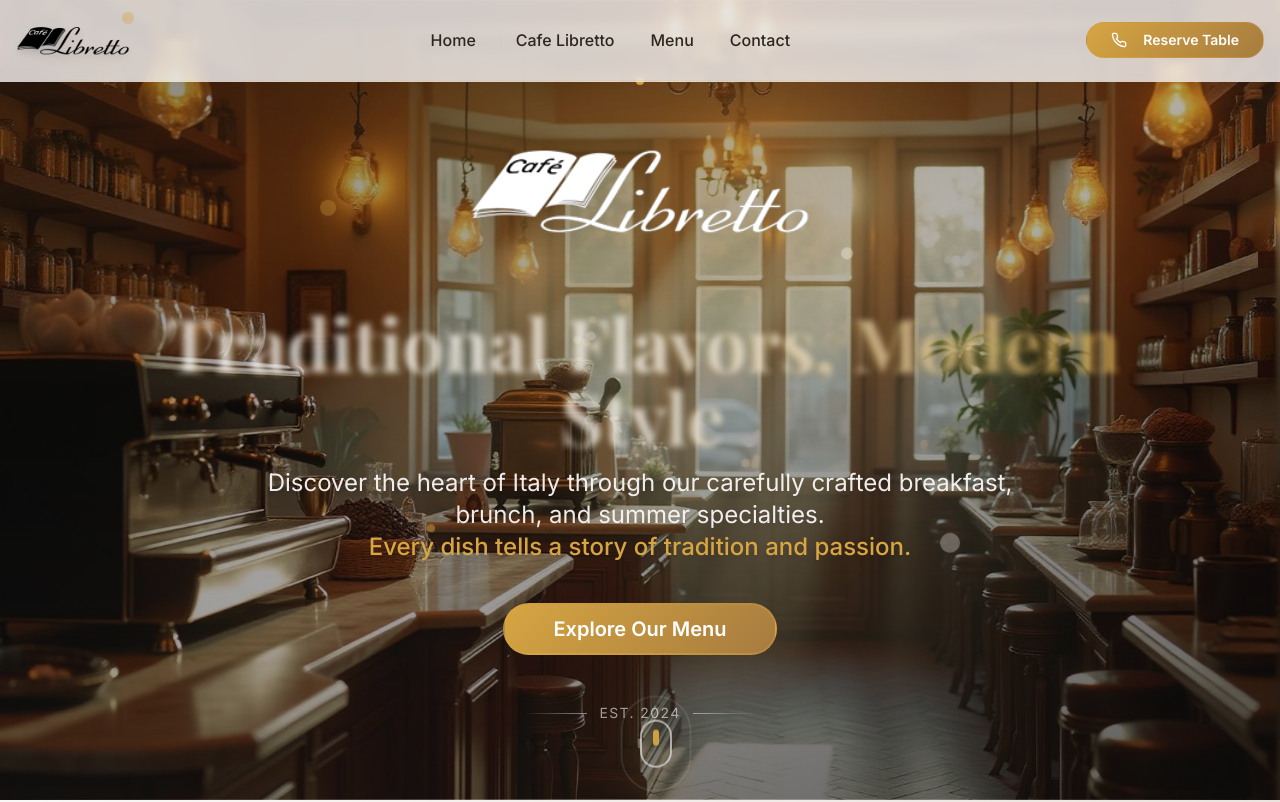
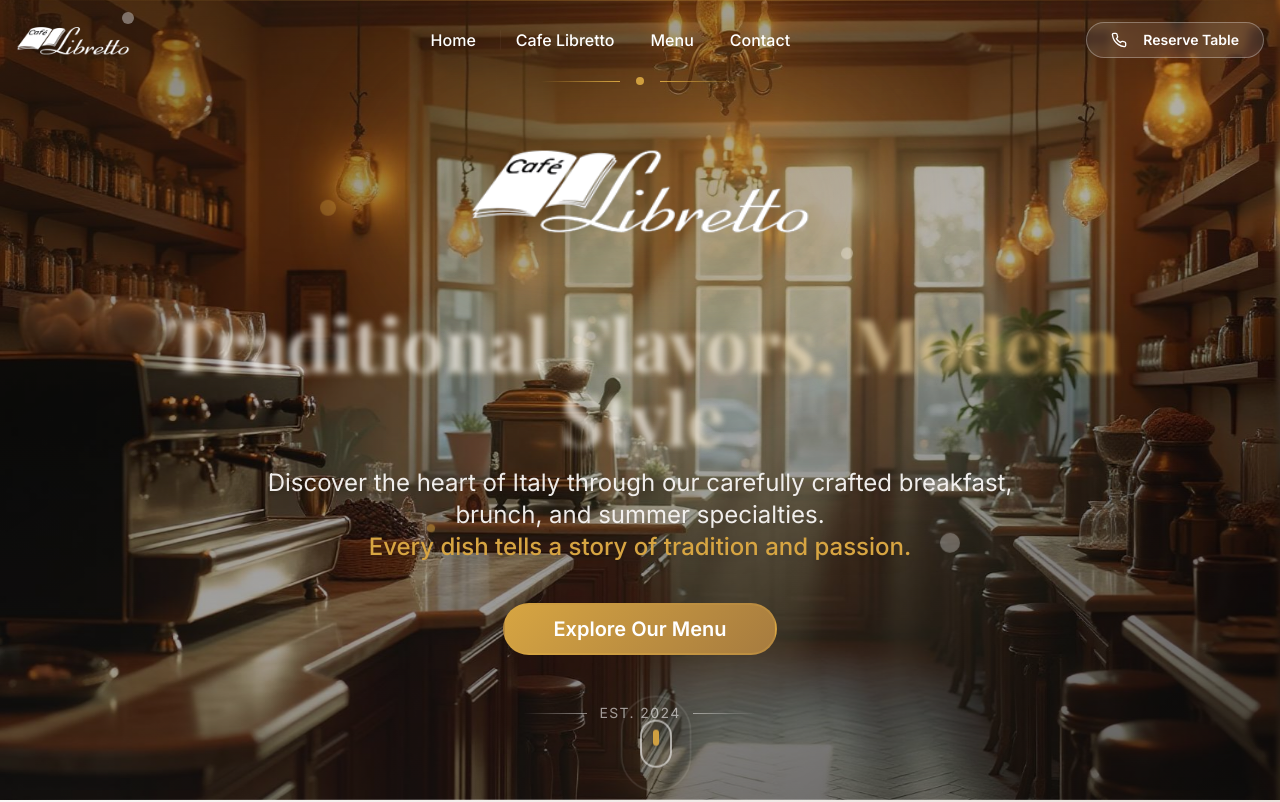
Before and after one commit to bytetechnik/libretto-ristorante-vibes, a React (Vite) app: page / in a window 1280 px wide. Shown: the top 802 px of the page. Built offline with nearby package versions, Linux system fonts and the light colour scheme.

Commit message:
Refactor navbar appearance
Hide the navbar background by default, show white background and black logo on scroll. Show white logo by default.

```diff
--- a/src/components/Navigation.tsx
+++ b/src/components/Navigation.tsx
@@ -25,8 +25,8 @@ const Navigation = () => {
   return (
     <nav className={`fixed top-0 left-0 right-0 z-50 transition-all duration-500 ${
       isScrolled
-        ? 'bg-cream/95 backdrop-blur-xl shadow-elegant border-b border-cappuccino/30'
-        : 'bg-cream/80 backdrop-blur-sm border-b border-cappuccino/10'
+        ? 'bg-white/95 backdrop-blur-xl shadow-elegant border-b border-cappuccino/30'
+        : 'bg-transparent'
     }`}>
       <div className="max-w-7xl mx-auto px-4">
         <div className="flex items-center justify-between h-16 md:h-20">
@@ -34,11 +34,16 @@ const Navigation = () => {
           <div className="flex-shrink-0 group">
             <div className="relative">
               {/* Logo Glow Effect */}
-              <div className="absolute inset-0 bg-italian-gold/20 rounded-full blur-xl scale-150 opacity-0 group-hover:opacity-100 transition-all duration-500"></div>
+              <div className={`absolute inset-0 rounded-full blur-xl scale-150 opacity-0 group-hover:opacity-100 transition-all duration-500 ${
+                isScrolled ? 'bg-italian-gold/20' : 'bg-white/30'
+              }`}></div>
 
-              {/* Main Logo */}
+              {/* Main Logo - Switch between white and black based on scroll */}
               <img
-                src="/lovable-uploads/9ecbe739-3bdf-49bc-a9c7-5e48f6b66f6f.png"
+                src={isScrolled
+                  ? "/lovable-uploads/9ecbe739-3bdf-49bc-a9c7-5e48f6b66f6f.png"
+                  : "/lovable-uploads/cdb32fff-8cdf-4c49-9efd-a02207927c65.png"
+                }
                 alt="Café Libretto"
                 className={`relative transition-all duration-500 drop-shadow-lg group-hover:drop-shadow-2xl ${
                   isScrolled
@@ -48,8 +53,12 @@ const Navigation = () => {
               />
 
               {/* Decorative Elements */}
-              <div className="absolute -top-1 -right-1 w-3 h-3 bg-italian-gold rounded-full opacity-0 group-hover:opacity-100 transition-all duration-300 animate-pulse"></div>
-              <div className="absolute -bottom-1 -left-1 w-2 h-2 bg-warm-gold rounded-full opacity-0 group-hover:opacity-80 transition-all duration-500 delay-100"></div>
+              <div className={`absolute -top-1 -right-1 w-3 h-3 rounded-full opacity-0 group-hover:opacity-100 transition-all duration-300 animate-pulse ${
+                isScrolled ? 'bg-italian-gold' : 'bg-white'
+              }`}></div>
+              <div className={`absolute -bottom-1 -left-1 w-2 h-2 rounded-full opacity-0 group-hover:opacity-80 transition-all duration-500 delay-100 ${
+                isScrolled ? 'bg-warm-gold' : 'bg-white/80'
+              }`}></div>
             </div>
           </div>
 
@@ -59,20 +68,32 @@ const Navigation = () => {
               <a
                 key={item.label}
                 href={item.href}
-                className="relative px-4 py-2 mx-1 font-inter text-coffee hover:text-italian-gold transition-all duration-300 font-medium group overflow-hidden rounded-lg"
+                className={`relative px-4 py-2 mx-1 font-inter transition-all duration-300 font-medium group overflow-hidden rounded-lg ${
+                  isScrolled
+                    ? 'text-coffee hover:text-italian-gold'
+                    : 'text-white hover:text-italian-gold'
+                }`}
                 style={{ animationDelay: `${index * 100}ms` }}
               >
                 {/* Hover Background Effect */}
-                <div className="absolute inset-0 bg-gradient-to-r from-italian-gold/10 to-warm-gold/10 transform -translate-x-full group-hover:translate-x-0 transition-transform duration-300 ease-out rounded-lg"></div>
+                <div className={`absolute inset-0 transform -translate-x-full group-hover:translate-x-0 transition-transform duration-300 ease-out rounded-lg ${
+                  isScrolled
+                    ? 'bg-gradient-to-r from-italian-gold/10 to-warm-gold/10'
+                    : 'bg-gradient-to-r from-white/10 to-white/15'
+                }`}></div>
 
                 {/* Text Content */}
                 <span className="relative z-10">{item.label}</span>
 
                 {/* Underline Effect */}
-                <div className="absolute bottom-0 left-1/2 w-0 h-0.5 bg-gradient-gold group-hover:w-full group-hover:left-0 transition-all duration-300 ease-out"></div>
+                <div className={`absolute bottom-0 left-1/2 w-0 h-0.5 group-hover:w-full group-hover:left-0 transition-all duration-300 ease-out ${
+                  isScrolled ? 'bg-gradient-gold' : 'bg-white'
+                }`}></div>
 
                 {/* Decorative Dots */}
-                <div className="absolute top-1 right-1 w-1 h-1 bg-italian-gold rounded-full opacity-0 group-hover:opacity-100 transition-all duration-300 delay-100"></div>
+                <div className={`absolute top-1 right-1 w-1 h-1 rounded-full opacity-0 group-hover:opacity-100 transition-all duration-300 delay-100 ${
+                  isScrolled ? 'bg-italian-gold' : 'bg-white'
+                }`}></div>
               </a>
             ))}
           </div>
@@ -81,11 +102,19 @@ const Navigation = () => {
           <div className="hidden md:block">
             <Button
               size="sm"
-              className="bg-gradient-gold hover:shadow-gold hover:shadow-lg transform hover:scale-105 transition-all duration-300 font-inter font-semibold px-6 py-2 rounded-full border border-italian-gold/30 hover:border-italian-gold relative overflow-hidden group"
+              className={`hover:shadow-lg transform hover:scale-105 transition-all duration-300 font-inter font-semibold px-6 py-2 rounded-full border relative overflow-hidden group ${
+                isScrolled
+                  ? 'bg-gradient-gold hover:shadow-gold border-italian-gold/30 hover:border-italian-gold text-white'
+                  : 'bg-white/10 hover:bg-white/20 border-white/30 hover:border-white text-white backdrop-blur-sm'
+              }`}
             >
               <Phone className="w-4 h-4 mr-2 group-hover:rotate-12 transition-transform duration-300" />
               <span className="relative z-10">Reserve Table</span>
-              <div className="absolute inset-0 bg-gradient-to-r from-warm-gold to-italian-gold opacity-0 group-hover:opacity-100 transition-opacity duration-300"></div>
+              <div className={`absolute inset-0 opacity-0 group-hover:opacity-100 transition-opacity duration-300 ${
+                isScrolled
+                  ? 'bg-gradient-to-r from-warm-gold to-italian-gold'
+                  : 'bg-gradient-to-r from-white/20 to-white/30'
+              }`}></div>
             </Button>
           </div>
 
@@ -95,9 +124,17 @@ const Navigation = () => {
               variant="ghost"
               size="sm"
               onClick={() => setIsMenuOpen(!isMenuOpen)}
-              className="text-coffee hover:text-italian-gold hover:bg-italian-gold/10 transition-all duration-300 relative group"
+              className={`transition-all duration-300 relative group ${
+                isScrolled
+                  ? 'text-coffee hover:text-italian-gold hover:bg-italian-gold/10'
+                  : 'text-white hover:text-italian-gold hover:bg-white/10'
+              }`}
             >
-              <div className="absolute inset-0 bg-gradient-to-br from-italian-gold/20 to-warm-gold/20 rounded-md opacity-0 group-hover:opacity-100 transition-opacity duration-300"></div>
+              <div className={`absolute inset-0 rounded-md opacity-0 group-hover:opacity-100 transition-opacity duration-300 ${
+                isScrolled
+                  ? 'bg-gradient-to-br from-italian-gold/20 to-warm-gold/20'
+                  : 'bg-gradient-to-br from-white/20 to-white/30'
+              }`}></div>
               {isMenuOpen ? (
                 <X className="h-6 w-6 relative z-10 group-hover:rotate-90 transition-transform duration-300" />
               ) : (
@@ -109,7 +146,7 @@ const Navigation = () => {
 
         {/* Mobile Navigation */}
         {isMenuOpen && (
-          <div className="md:hidden border-t border-cappuccino/20 bg-cream/98 backdrop-blur-xl animate-fade-in-up">
+          <div className="md:hidden border-t border-cappuccino/20 bg-white/98 backdrop-blur-xl animate-fade-in-up">
             <div className="px-2 pt-4 pb-6 space-y-2">
               {navItems.map((item, index) => (
                 <a
@@ -141,10 +178,10 @@ const Navigation = () => {
         )}
       </div>
 
-      {/* Decorative Bottom Line */}
-      <div className={`h-px bg-gradient-to-r from-transparent via-italian-gold/30 to-transparent transition-opacity duration-500 ${
-        isScrolled ? 'opacity-100' : 'opacity-50'
-      }`}></div>
+      {/* Decorative Bottom Line - Only show when scrolled */}
+      {isScrolled && (
+        <div className="h-px bg-gradient-to-r from-transparent via-italian-gold/30 to-transparent"></div>
+      )}
     </nav>
   );
 };
```
